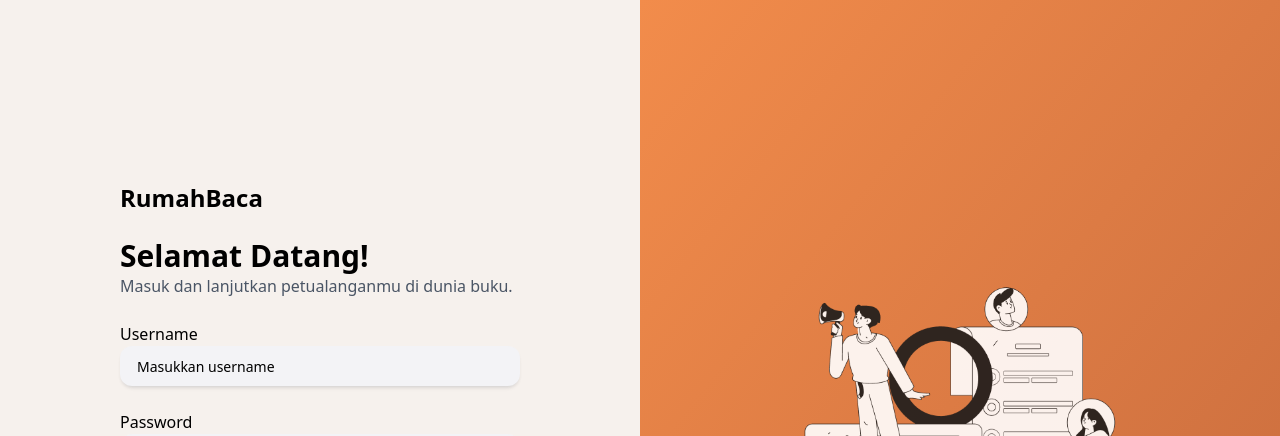
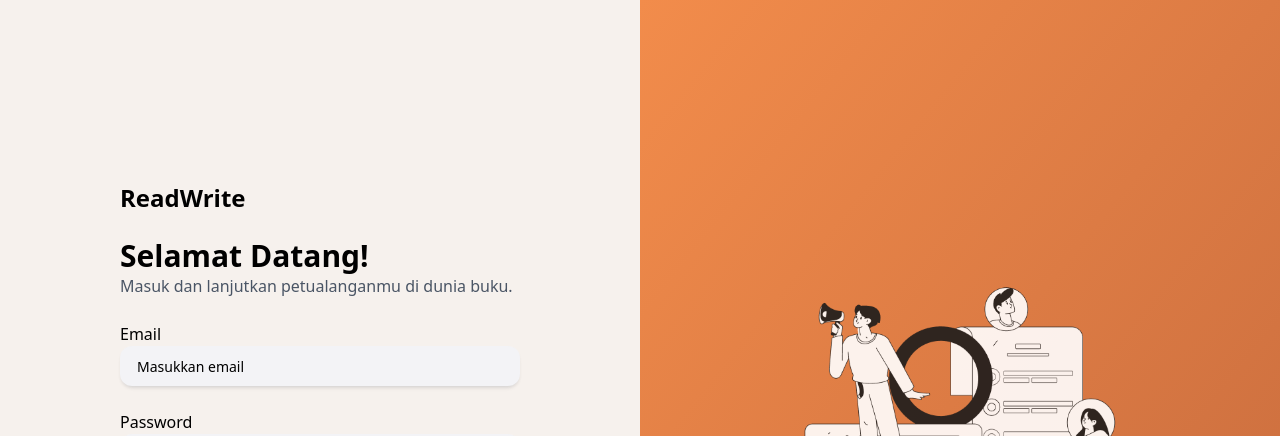
Before and after one commit to Ammartriwahyu/BCC-FrontEnd, a Next.js app: page /login in a window 1280 px wide. Shown: the top 436 px of the page. Built offline with nearby package versions, Linux system fonts and the light colour scheme.

Commit message:
update login page

```diff
--- a/src/features/auth/components/LoginForm.tsx
+++ b/src/features/auth/components/LoginForm.tsx
@@ -5,22 +5,42 @@ import { Button } from "@/components/ui/Button";
 import { Checkbox } from "@/components/ui/Checkbox";
 import Link from "next/link";
 import { useRouter } from "next/navigation";
+import { useState } from "react";
+import { login } from "@/features/auth/apimutation";
+import { useAuthStore } from "@/lib/auth-store";
 
 export default function LoginForm() {
   const router = useRouter();
+  const setUser = useAuthStore((s) => s.setUser);
 
-  const handleLogin = () => {
+  const [email, setEmail] = useState("");
+  const [password, setPassword] = useState("");
+  const [loading, setLoading] = useState(false);
 
+  const handleLogin = async () => {
+    try {
+      setLoading(true);
 
+      const res = await login({
+        email,
+        password,
+      });
 
-    router.push("/home");
+      setUser(res.user);
+
+      router.push("/home");
+    } catch (err: any) {
+      alert(err.message || "Login gagal");
+    } finally {
+      setLoading(false);
+    }
   };
 
   return (
     <div className="space-y-6">
 
       <div>
-        <h1 className="text-2xl font-bold">RumahBaca</h1>
+        <h1 className="text-2xl font-bold">ReadWrite</h1>
       </div>
 
       <div>
@@ -30,16 +50,25 @@ export default function LoginForm() {
         </p>
       </div>
 
-      {/* USERNAME */}
+      {/* EMAIL */}
       <div className="space-y-2">
-        <label className="font-medium">Username</label>
-        <Input placeholder="Masukkan username" />
+        <label className="font-medium">Email</label>
+        <Input
+          placeholder="Masukkan email"
+          value={email}
+          onChange={(e) => setEmail(e.target.value)}
+        />
       </div>
 
       {/* PASSWORD */}
       <div className="space-y-2">
         <label className="font-medium">Password</label>
-        <Input type="password" placeholder="Masukkan password" />
+        <Input
+          type="password"
+          placeholder="Masukkan password"
+          value={password}
+          onChange={(e) => setPassword(e.target.value)}
+        />
       </div>
 
       {/* REMEMBER */}
@@ -59,8 +88,9 @@ export default function LoginForm() {
         variant="cta"
         className="w-full"
         onClick={handleLogin}
+        disabled={loading}
       >
-        Login
+        {loading ? "Loading..." : "Login"}
       </Button>
 
       {/* REGISTER */}
```
